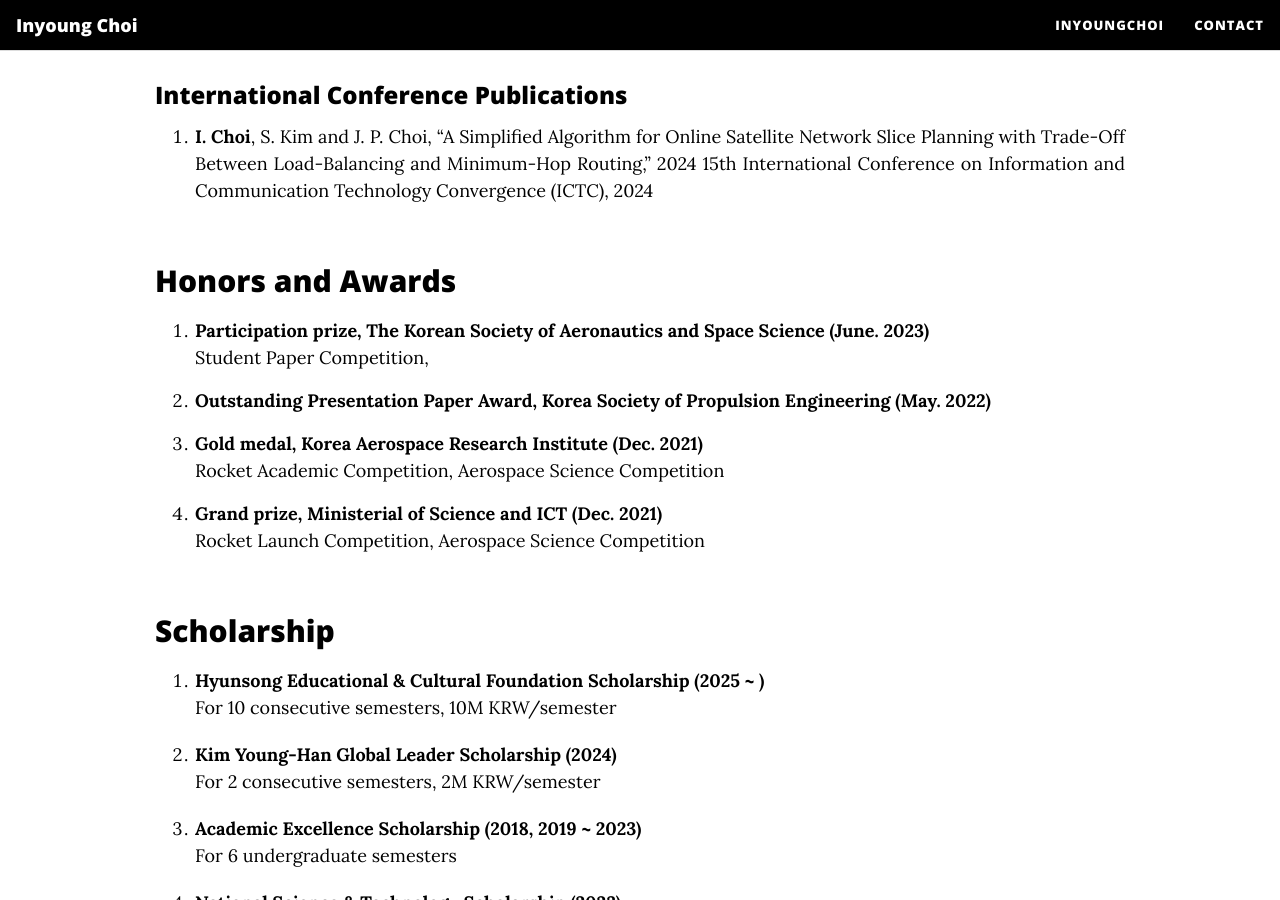
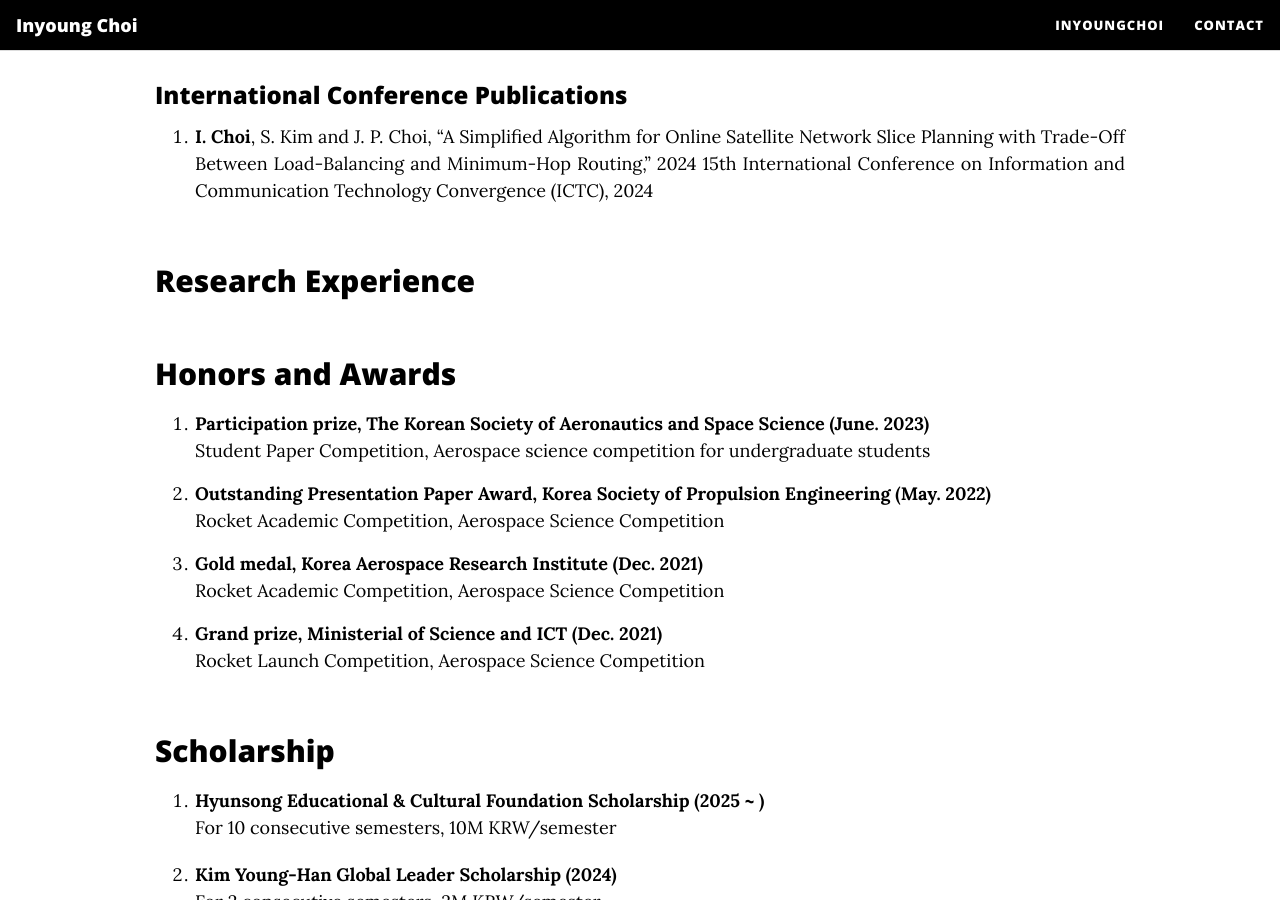
Before and after one commit to InyoungChoi-acai/InyoungChoi-acai.github.io, a Jekyll site: the page built from InyoungChoi.md, in a window 1280 px wide and 900 px high, scrolled down 1573 px. Built offline with Jekyll 4.4.1, drawn with Linux system fonts in a browser that asks for light colours; nearby versions of some CDN libraries.

Commit message:
Update InyoungChoi.md

```diff
--- a/InyoungChoi.md
+++ b/InyoungChoi.md
@@ -43,12 +43,17 @@ Inyoung Choi (inyoung.choi@kaist.ac.kr) received his B.S. degree (<i>summa cum l
 
 
 
+## Research Experience
+
+
+
+
 ## Honors and Awards
   1. **Participation prize**, The Korean Society of Aeronautics and Space Science (June. 2023)<br>
-  : Student Paper Competition,
+  : Student Paper Competition, Aerospace science competition for undergraduate students
 
   2. **Outstanding** Presentation Paper Award, Korea Society of Propulsion Engineering (May. 2022)<br>
-  :
+  : Rocket Academic Competition, Aerospace Science Competition
 
   3. **Gold medal**, Korea Aerospace Research Institute (Dec. 2021)<br>
   : Rocket Academic Competition, Aerospace Science Competition
```
